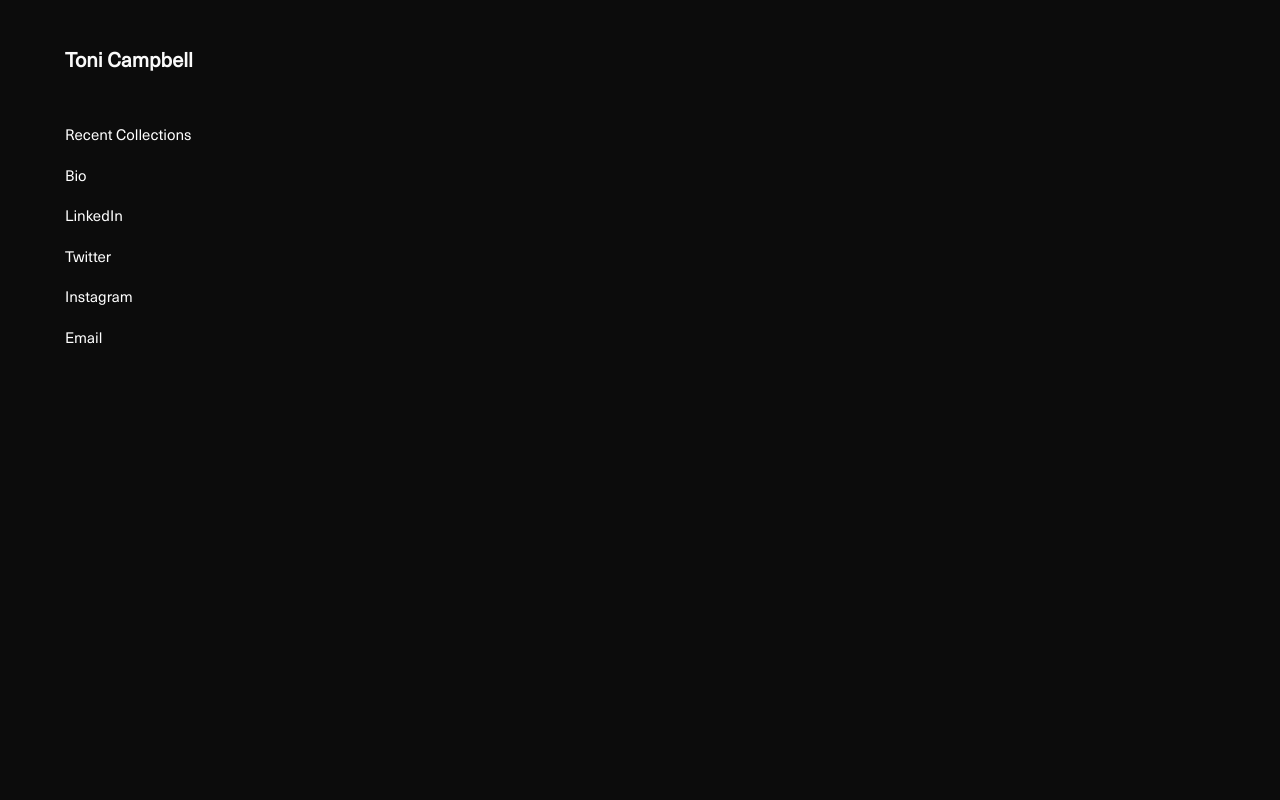
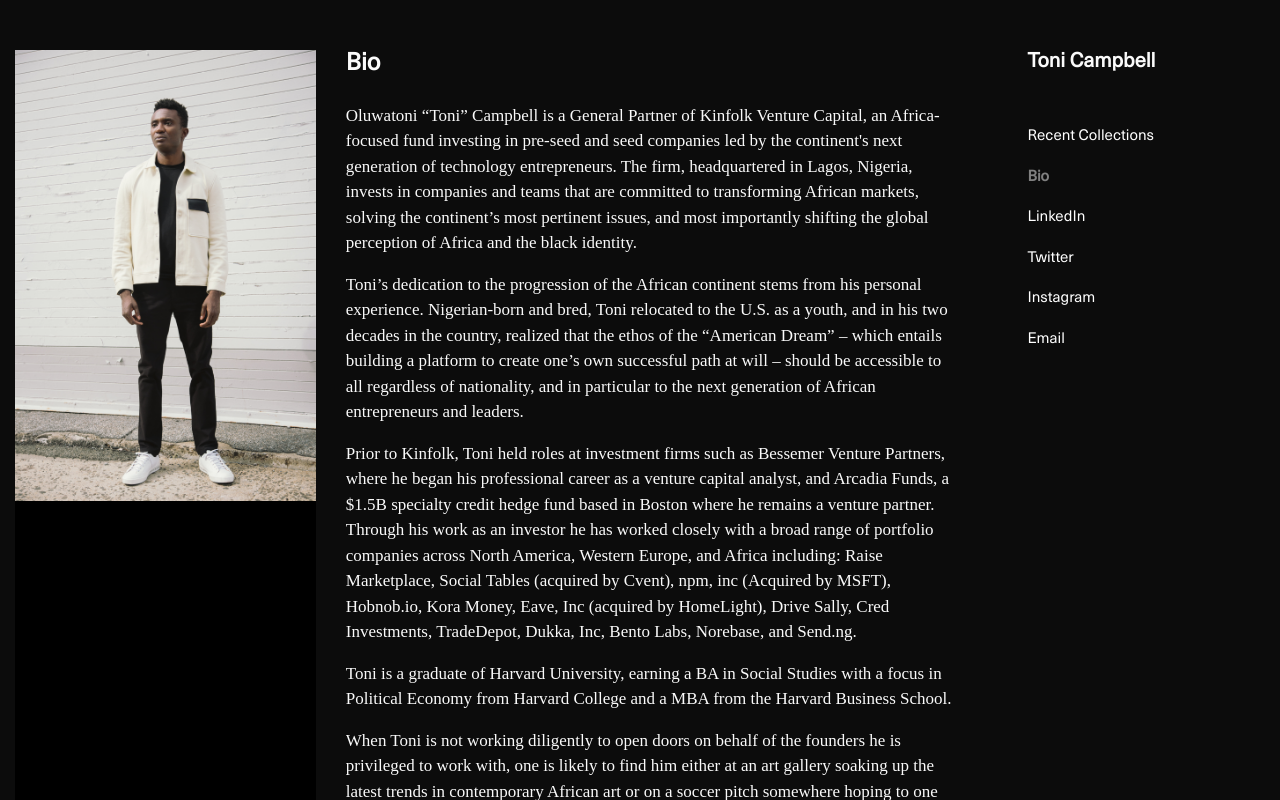
Before and after one commit to zemarr/gallery-portfolio, a React (Create React App) app: page /bio in a window 1280 px wide. Built offline with nearby package versions, Linux system fonts and the light colour scheme.

Commit message:
modified route params

```diff
--- a/src/App.js
+++ b/src/App.js
@@ -45,7 +45,7 @@
           <div className="d-flex">
             <Switch>
               <Route path="/" exact component={Home} />
-              <Route path="/toni" exact component={Bio} />
+              <Route path="/bio" exact component={Bio} />
             </Switch>
             <Sidebar sidebarActive={sidebarActive} setSidebarActive={setSidebarActive} />
           </div>
--- a/src/components/sidebar.js
+++ b/src/components/sidebar.js
@@ -23,7 +23,7 @@
             <NavLink exact to="/" activeStyle={{ fontWeight: "600", color: "grey" }} onClick={closeSidebar}>Recent Collections</NavLink>
           </li>
           <li>
-            <NavLink exact to="/toni" activeStyle={{ fontWeight: "600", color: "grey" }} onClick={closeSidebar}>Bio</NavLink>
+            <NavLink exact to="/bio" activeStyle={{ fontWeight: "600", color: "grey" }} onClick={closeSidebar}>Bio</NavLink>
           </li>
           <li>
             <a href="https://www.linkedin.com/in/oluwatonic" target="_blank" rel="noreferrer">LinkedIn</a>
```
